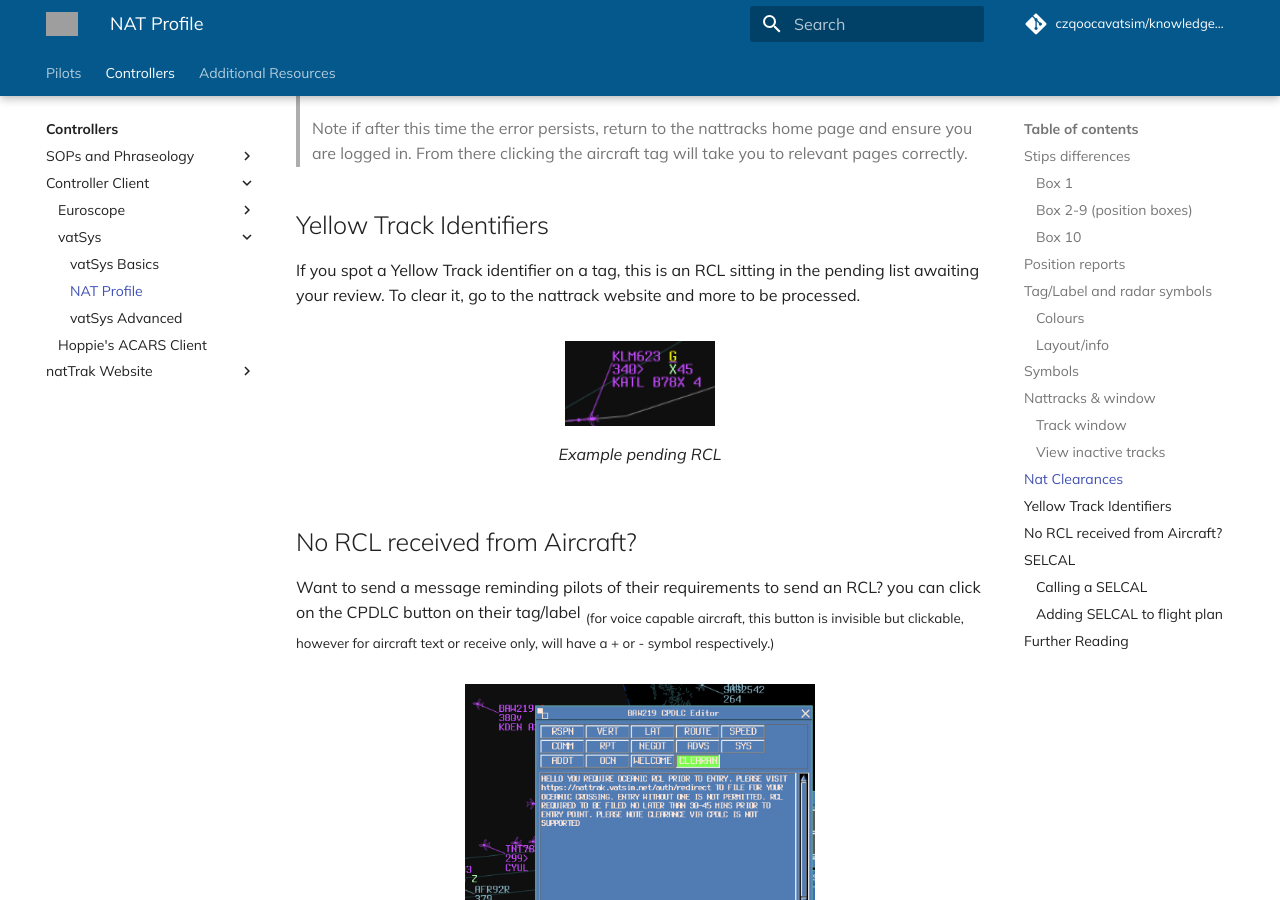
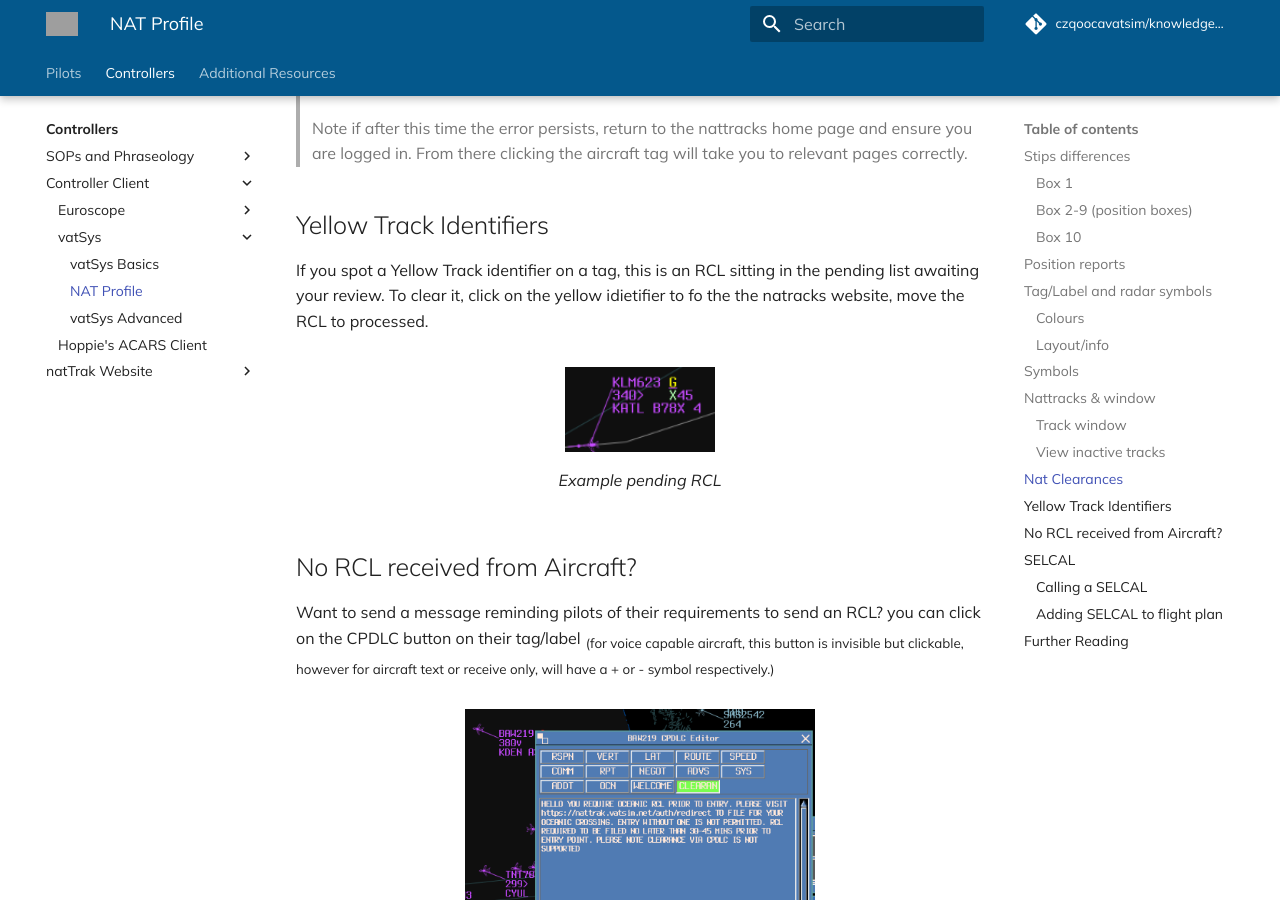
Before and after one commit to czqoocavatsim/knowledgebase, an MkDocs documentation site: the page built from docs/controller/clients/vatsys/vatsysnatprofile.md, in a window 1280 px wide and 900 px high, scrolled down 6441 px. Built offline with MkDocs 1.6.1 and Material for MkDocs 9.7.7, drawn with Linux system fonts in a browser that asks for light colours; comment, search, counter and statistics services are not loaded; the version menu is left out; grey boxes are pictures that could not be loaded.

Commit message:
Fix typo and clarify instructions for clearing Yellow Track identifiers in vatsysnatprofile.md

```diff
--- a/docs/controller/clients/vatsys/vatsysnatprofile.md
+++ b/docs/controller/clients/vatsys/vatsysnatprofile.md
@@ -150,7 +150,7 @@
 From there clicking the aircraft tag will take you to relevant pages correctly.
 
 ## Yellow Track Identifiers
-If you spot a Yellow Track identifier on a tag, this is an RCL sitting in the pending list awaiting your review. To clear it, go to the nattrack website and more to be processed.
+If you spot a Yellow Track identifier on a tag, this is an RCL sitting in the pending list awaiting your review. To clear it, click on the yellow idietifier to fo the the natracks website, move the RCL to processed.
 <figure markdown>
 ![Profile Selction](/controller/img/vatsysunowned.png){ width="150" }
   <figcaption>Example pending RCL</figcaption>
```
